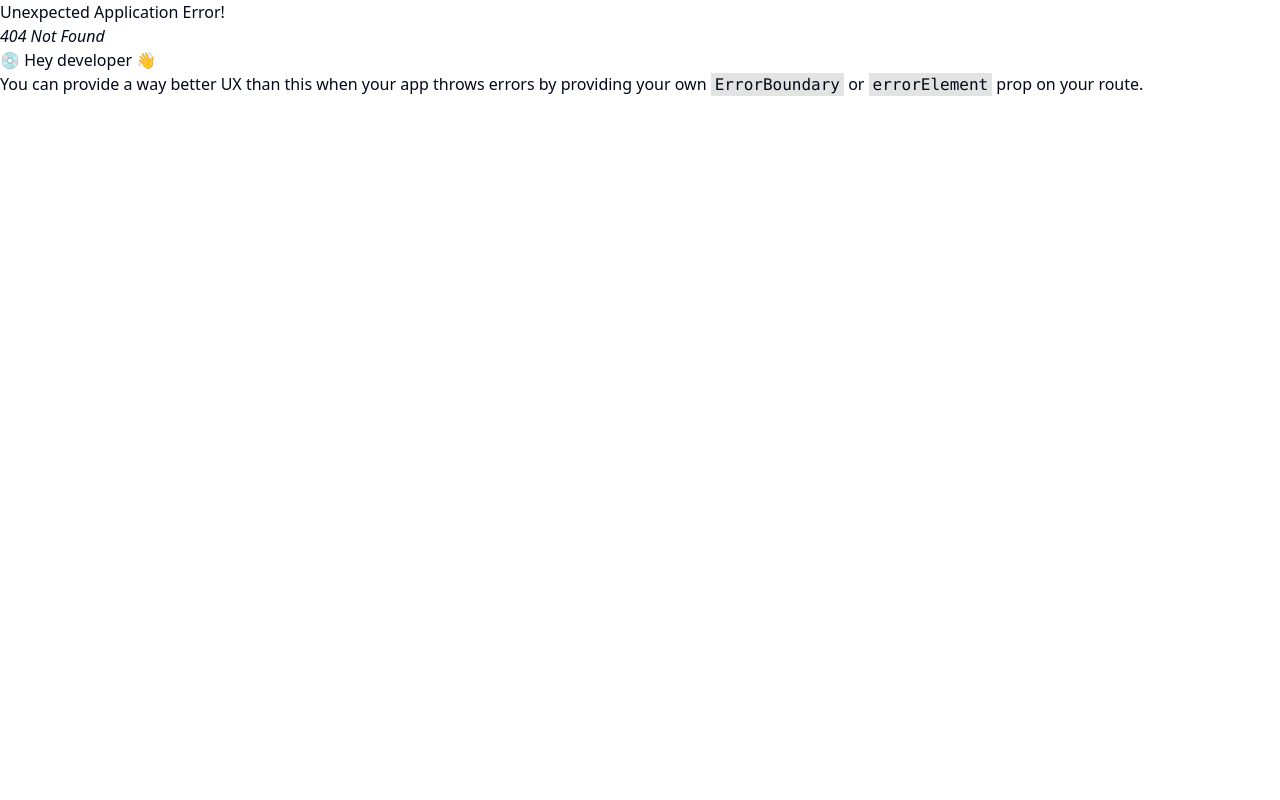
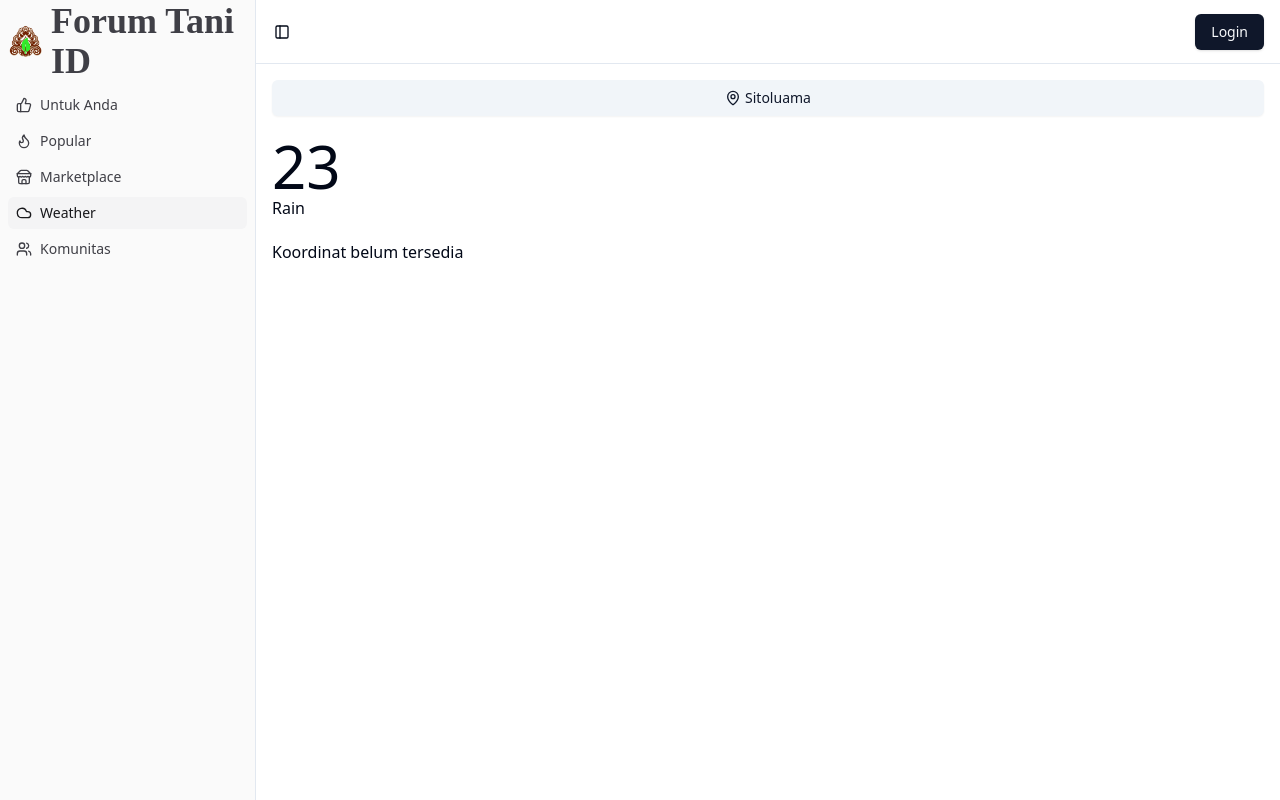
Before and after one commit to gabrielhtg/forum-petani-id-vite, a React (Vite) app: page /weather in a window 1280 px wide. Before the commit this address had no page. Built offline with nearby package versions, Linux system fonts and the light colour scheme; no server answers; a web font is replaced by a local one.

Commit message:
mebambahkan weather

```diff
--- a/package.json
+++ b/package.json
@@ -17,6 +17,7 @@
     "@radix-ui/react-separator": "^1.1.0",
     "@radix-ui/react-slot": "^1.1.0",
     "@radix-ui/react-tooltip": "^1.1.3",
+    "axios": "^1.7.7",
     "class-variance-authority": "^0.7.0",
     "clsx": "^2.1.1",
     "lucide-react": "^0.454.0",
--- a/src/components/app-sidebar.jsx
+++ b/src/components/app-sidebar.jsx
@@ -8,14 +8,13 @@ import {
   SidebarMenuButton,
   SidebarMenuItem,
   SidebarRail,
-} from "@/components/ui/sidebar"
-import {Cloud, Flame, Store, ThumbsUp, Users} from "lucide-react";
+} from "@/components/ui/sidebar";
+import { Cloud, Flame, Store, ThumbsUp, Users } from "lucide-react";
 import AppLogo from "@/components/custom/app-logo.jsx";
-import {Link} from "react-router-dom";
+import {Link, useLocation} from "react-router-dom";
 
 // This is sample data.
 const data = {
-  versions: ["1.0.1", "1.1.0-alpha", "2.0.0-beta1"],
   navMain: [
     {
       title: "Untuk Anda",
@@ -42,127 +41,16 @@ const data = {
       url: "/community",
       icon: Users,
     },
-    // {
-    //   title: "Building Your Application",
-    //   url: "#",
-    //   items: [
-    //     {
-    //       title: "Routing",
-    //       url: "#",
-    //     },
-    //     {
-    //       title: "Data Fetching",
-    //       url: "#",
-    //       isActive: true,
-    //     },
-    //     {
-    //       title: "Rendering",
-    //       url: "#",
-    //     },
-    //     {
-    //       title: "Caching",
-    //       url: "#",
-    //     },
-    //     {
-    //       title: "Styling",
-    //       url: "#",
-    //     },
-    //     {
-    //       title: "Optimizing",
-    //       url: "#",
-    //     },
-    //     {
-    //       title: "Configuring",
-    //       url: "#",
-    //     },
-    //     {
-    //       title: "Testing",
-    //       url: "#",
-    //     },
-    //     {
-    //       title: "Authentication",
-    //       url: "#",
-    //     },
-    //     {
-    //       title: "Deploying",
-    //       url: "#",
-    //     },
-    //     {
-    //       title: "Upgrading",
-    //       url: "#",
-    //     },
-    //     {
-    //       title: "Examples",
-    //       url: "#",
-    //     },
-    //   ],
-    // },
-    // {
-    //   title: "API Reference",
-    //   url: "#",
-    //   items: [
-    //     {
-    //       title: "Components",
-    //       url: "#",
-    //     },
-    //     {
-    //       title: "File Conventions",
-    //       url: "#",
-    //     },
-    //     {
-    //       title: "Functions",
-    //       url: "#",
-    //     },
-    //     {
-    //       title: "next.config.js Options",
-    //       url: "#",
-    //     },
-    //     {
-    //       title: "CLI",
-    //       url: "#",
-    //     },
-    //     {
-    //       title: "Edge Runtime",
-    //       url: "#",
-    //     },
-    //   ],
-    // },
-    // {
-    //   title: "Architecture",
-    //   url: "#",
-    //   items: [
-    //     {
-    //       title: "Accessibility",
-    //       url: "#",
-    //     },
-    //     {
-    //       title: "Fast Refresh",
-    //       url: "#",
-    //     },
-    //     {
-    //       title: "Next.js Compiler",
-    //       url: "#",
-    //     },
-    //     {
-    //       title: "Supported Browsers",
-    //       url: "#",
-    //     },
-    //     {
-    //       title: "Turbopack",
-    //       url: "#",
-    //     },
-    //   ],
-    // },
   ],
-}
+};
 
-export function AppSidebar({
-  ...props
-}) {
+export function AppSidebar({ ...props }) {
+  const location = useLocation()
+
   return (
-    (<Sidebar {...props}>
+    <Sidebar {...props}>
       <SidebarHeader>
-        <AppLogo/>
+        <AppLogo />
       </SidebarHeader>
       <SidebarContent>
         {/* We create a SidebarGroup for each parent. */}
@@ -172,7 +60,7 @@ export function AppSidebar({
             <SidebarMenu>
               {data.navMain.map((item) => (
                 <SidebarMenuItem key={item.title}>
-                    <SidebarMenuButton asChild>
+                  <SidebarMenuButton asChild isActive={item.url === location.pathname}>
                     <Link to={item.url}>
                       <item.icon />
                       <span>{item.title}</span>
@@ -185,6 +73,6 @@ export function AppSidebar({
         </SidebarGroup>
       </SidebarContent>
       <SidebarRail />
-    </Sidebar>)
+    </Sidebar>
   );
 }
--- a/src/main.jsx
+++ b/src/main.jsx
@@ -8,6 +8,7 @@ import "./index.css";
 import LoginPage from "@/pages/login.jsx";
 import SidebarNavbar from "@/pages/sidebarNavbar.jsx";
 import Marketplace from "@/pages/marketplace.jsx";
+import WeatherPage from "@/pages/weather.jsx";
 
 const router = createBrowserRouter([
     {
@@ -16,7 +17,13 @@ const router = createBrowserRouter([
         children: [
             {
                 path: 'marketplace',
+                title: 'Marketplace',
                 element: <Marketplace/>,
+            },
+            {
+                path: 'weather',
+                title: 'Weather',
+                element: <WeatherPage/>,
             }
         ]
     },
--- a/src/pages/sidebarNavbar.jsx
+++ b/src/pages/sidebarNavbar.jsx
@@ -1,36 +1,36 @@
 import {SidebarInset, SidebarProvider, SidebarTrigger} from "@/components/ui/sidebar.jsx";
 import {AppSidebar} from "@/components/app-sidebar.jsx";
-import {Separator} from "@/components/ui/separator.jsx";
-import {
-    Breadcrumb,
-    BreadcrumbItem,
-    BreadcrumbLink,
-    BreadcrumbList, BreadcrumbPage,
-    BreadcrumbSeparator
-} from "@/components/ui/breadcrumb.jsx";
-import {Outlet} from "react-router-dom";
+import {Link, Outlet} from "react-router-dom";
+import {Button} from "@/components/ui/button.jsx";
 
 export default function SidebarNavbar() {
     return (
         <SidebarProvider>
             <AppSidebar/>
             <SidebarInset>
-                <header className="flex h-16 shrink-0 items-center gap-2 border-b px-4">
+                <header className="flex h-16 shrink-0 items-center gap-2 border-b px-4 justify-between">
                     <SidebarTrigger className="-ml-1"/>
-                    <Separator orientation="vertical" className="mr-2 h-4"/>
-                    <Breadcrumb>
-                        <BreadcrumbList>
-                            <BreadcrumbItem className="hidden md:block">
-                                <BreadcrumbLink href="#">
-                                    Building Your Application
-                                </BreadcrumbLink>
-                            </BreadcrumbItem>
-                            <BreadcrumbSeparator className="hidden md:block"/>
-                            <BreadcrumbItem>
-                                <BreadcrumbPage>Data Fetching</BreadcrumbPage>
-                            </BreadcrumbItem>
-                        </BreadcrumbList>
-                    </Breadcrumb>
+                    {/*<Separator orientation="vertical" className="mr-2 h-4"/>*/}
+                    {/*<Breadcrumb>*/}
+                    {/*    <BreadcrumbList>*/}
+                    {/*        <BreadcrumbItem className="hidden md:block">*/}
+                    {/*            <BreadcrumbLink href="#">*/}
+                    {/*                Building Your Application*/}
+                    {/*            </BreadcrumbLink>*/}
+                    {/*        </BreadcrumbItem>*/}
+                    {/*        <BreadcrumbSeparator className="hidden md:block"/>*/}
+                    {/*        <BreadcrumbItem>*/}
+                    {/*            <BreadcrumbPage>Data Fetching</BreadcrumbPage>*/}
+                    {/*        </BreadcrumbItem>*/}
+                    {/*    </BreadcrumbList>*/}
+                    {/*</Breadcrumb>*/}
+                    <div>
+                        <Button asChild={true}>
+                            <Link to={'/login'}>
+                                Login
+                            </Link>
+                        </Button>
+                    </div>
                 </header>
                 <div className="flex flex-1 flex-col gap-4 p-4">
                     <Outlet/>
--- /dev/null
+++ b/src/pages/weather.jsx
@@ -0,0 +1,70 @@
+import {MapPin} from "lucide-react";
+import {Button} from "@/components/ui/button.jsx";
+import {useEffect, useState} from "react";
+import axios from "axios";
+
+export default function WeatherPage () {
+    const [coordinates, setCoordinates] = useState({ lat: null, lng: null });
+    const [error, setError] = useState(null);
+    const options = {
+        method: 'GET',
+        url: 'https://api.openweathermap.org/data/3.0/onecall?lat=-6.20&lon=106.81&appid=1d913eadf2e413c0ce6137fea0bcd655',
+    };
+
+
+    useEffect(() => {
+        const fetchData = () => {
+            axios
+                .request(options)
+                .then(res => console.log(res.data))
+                .catch(err => console.error(err));
+        }
+
+        const getLocation = () => {
+            if (navigator.geolocation) {
+                navigator.geolocation.getCurrentPosition(
+                    (position) => {
+                        setCoordinates({
+                            lat: position.coords.latitude,
+                            lng: position.coords.longitude
+                        });
+                        setError(null); // Reset error jika berhasil
+                    },
+                    (err) => {
+                        setError("Izin lokasi tidak diberikan atau terjadi kesalahan.");
+                    }
+                );
+            } else {
+                setError("Geolocation tidak didukung oleh browser Anda.");
+            }
+        };
+
+        fetchData()
+        getLocation()
+    }, [])
+
+
+
+    return (
+        <div className={'flex flex-col gap-5'}>
+            <Button variant={'secondary'} className={'flex gap-1'}>
+                <MapPin/> Sitoluama
+            </Button>
+
+            <div className={'flex flex-col'}>
+                <span className={'text-6xl'}>23</span>
+                <span>Rain</span>
+            </div>
+
+            <div>
+                {coordinates.lat && coordinates.lng ? (
+                    <p>
+                        Latitude: {coordinates.lat}, Longitude: {coordinates.lng}
+                    </p>
+                ) : (
+                    <p>Koordinat belum tersedia</p>
+                )}
+            </div>
+        </div>
+    )
+}
```
Also changed, not shown: 1 other file (tests, documents, lock files or other folders). Lines whose indentation alone changed are shown as unchanged.
